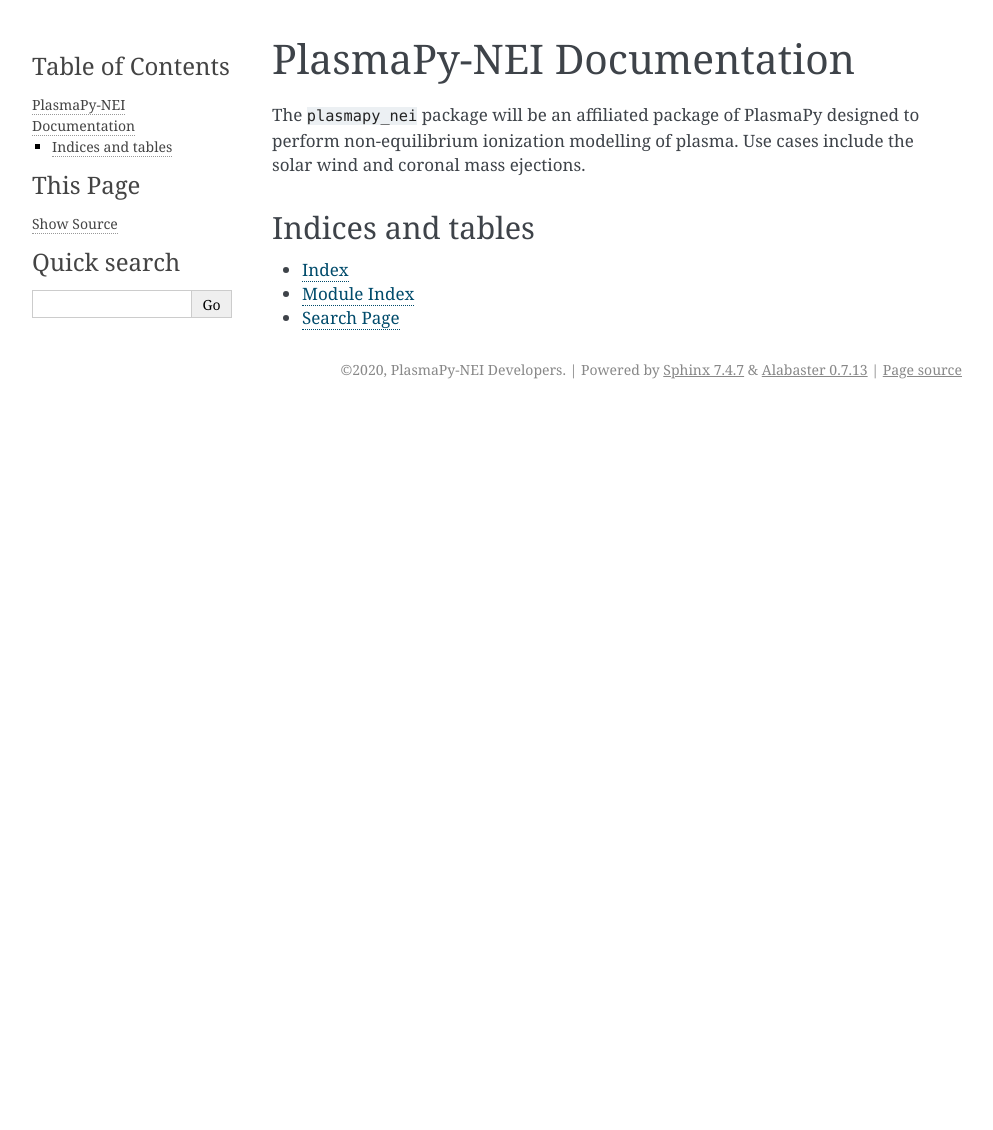
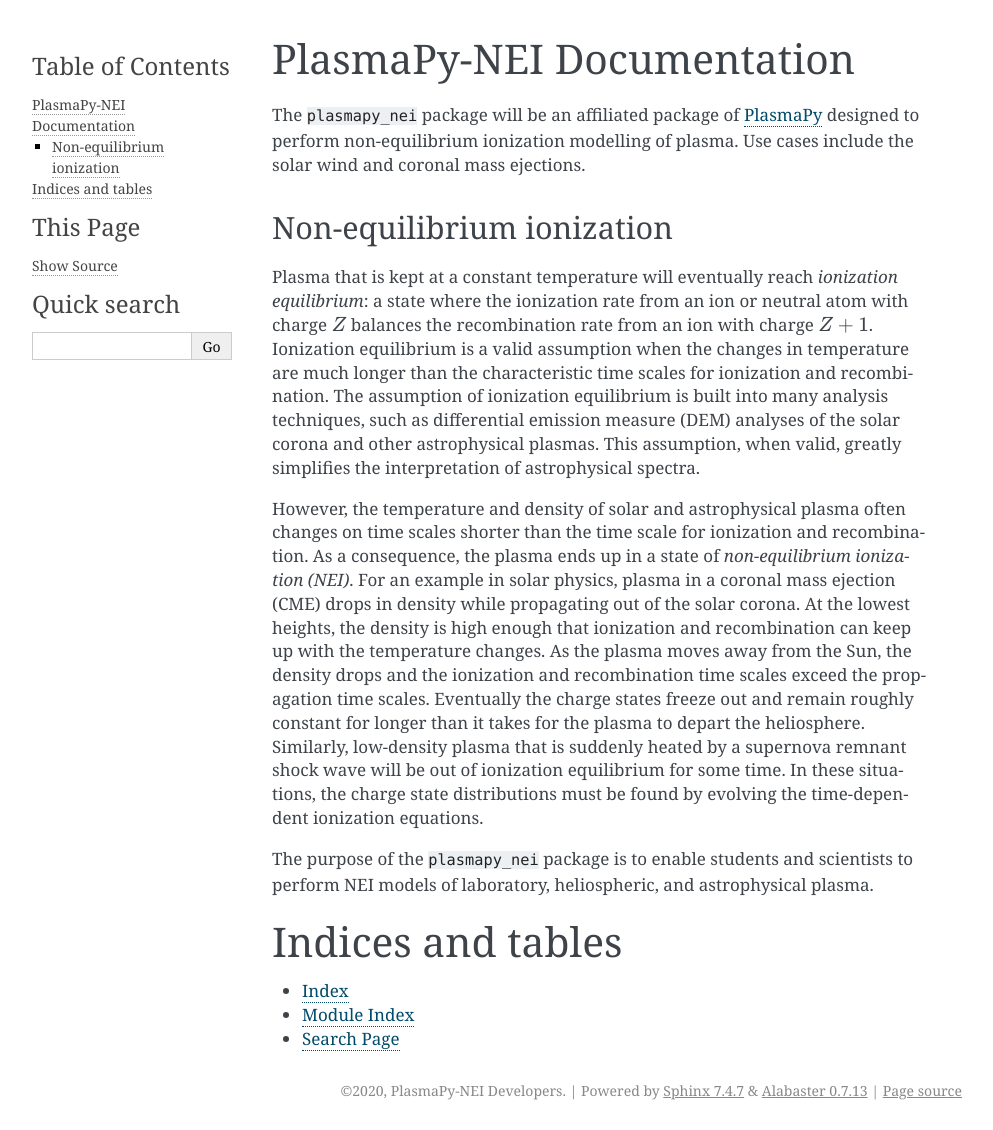
Before and after one commit to PlasmaPy/PlasmaPy-NEI, a Sphinx documentation site: the page built from docs/index.rst, in a window 1280 px wide. Shown: the whole page, without its empty margins (148-1141 px from the left). Built offline with Sphinx 7.4.7, drawn with Linux system fonts in a browser that asks for light colours; the version number could not be read and is left out; before the commit the page ends 900 px from its top, so only the background shows below that.

Commit message:
Add background on NEI to front page of docs

```diff
--- a/docs/index.rst
+++ b/docs/index.rst
@@ -1,9 +1,27 @@
 PlasmaPy-NEI Documentation
+==========================
+
+The ``plasmapy_nei`` package will be an affiliated package of `PlasmaPy <https://docs.plasmapy.org>`_
+designed to perform non-equilibrium ionization modelling of plasma.
+Use cases include the solar wind and coronal mass ejections.
+
+Non-equilibrium ionization
 --------------------------
 
-The ``plasmapy_nei`` package will be an affiliated package of PlasmaPy
-designed to perform non-equilibrium ionization modelling of plasma.
-Use cases include the solar wind and coronal mass ejections.
+Plasma that is kept at a constant temperature will eventually reach *ionization equilibrium*: a state where the ionization rate from an ion or neutral atom with charge :math:`Z` balances the recombination rate from an ion with charge :math:`Z+1`.
+Ionization equilibrium is a valid assumption when the changes in temperature are much longer than the characteristic time scales for ionization and recombination.
+The assumption of ionization equilibrium is built into many analysis techniques, such as differential emission measure (DEM) analyses of the solar corona and other astrophysical plasmas.  This assumption, when valid, greatly simplifies the interpretation of astrophysical spectra.
+
+However, the temperature and density of solar and astrophysical plasma often changes on time scales shorter than the time scale for ionization and recombination.
+As a consequence, the plasma ends up in a state of *non-equilibrium ionization (NEI)*.
+For an example in solar physics, plasma in a coronal mass ejection (CME) drops in density while propagating out of the solar corona.
+At the lowest heights, the density is high enough that ionization and recombination can keep up with the temperature changes.
+As the plasma moves away from the Sun, the density drops and the ionization and recombination time scales exceed the propagation time scales.
+Eventually the charge states freeze out and remain roughly constant for longer than it takes for the plasma to depart the heliosphere.
+Similarly, low-density plasma that is suddenly heated by a supernova remnant shock wave will be out of ionization equilibrium for some time.
+In these situations, the charge state distributions must be found by evolving the time-dependent ionization equations.
+
+The purpose of the ``plasmapy_nei`` package is to enable students and scientists to perform NEI models of laboratory, heliospheric, and astrophysical plasma.
 
 .. toctree::
    :maxdepth: 2
```
